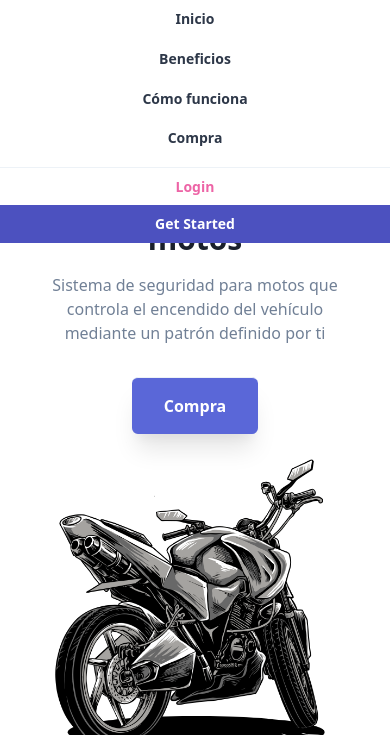
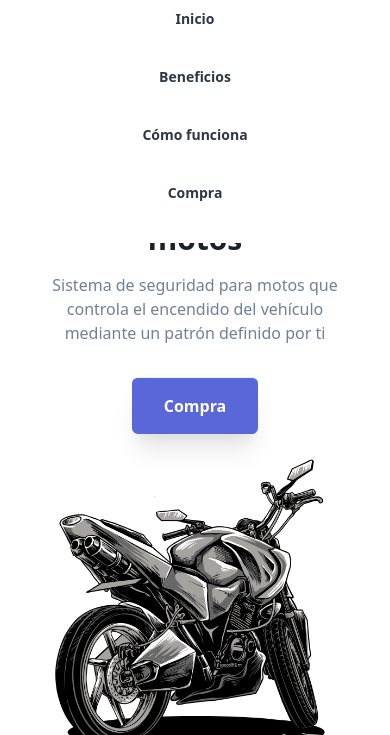
Before and after one commit to Seb4561/seb4561.github.io, a website: page index.html in a window 390 px wide. Both pictures are taken after a click on the element 338 px from the left and 42 px from the top of the page. Shown: the part 109-844 px from the top of the page. Drawn offline with nearby package versions, Linux system fonts and the light colour scheme.

Commit message:
Tweaked mobile menu

```diff
--- a/index.html
+++ b/index.html
@@ -38,11 +38,7 @@
                 <a href="#" class="ml-0 mr-0 font-bold duration-100 md:ml-12 md:mr-3 lg:mr-8 transition-color hover:text-indigo-600">Inicio</a>
                 <a href="#features" class="mr-0 font-bold duration-100 md:mr-3 lg:mr-8 transition-color hover:text-indigo-600">Beneficios</a>
                 <a href="#pricing" class="mr-0 font-bold duration-100 md:mr-3 lg:mr-8 transition-color hover:text-indigo-600">Cómo funciona</a>
-                <a href="#purchase" class="font-bold duration-100 transition-color hover:text-indigo-600">Compra</a>
-                <div class="flex flex-col block w-full font-medium border-t border-gray-200 md:hidden">
-                    <a href="#_" class="w-full py-2 font-bold text-center text-pink-500">Login</a>
-                    <a href="#_" class="relative inline-block w-full px-5 py-3 text-sm leading-none text-center text-white bg-indigo-700 font-bold">Get Started</a>
-                </div>
+                <a href="#purchase" class="font-bold duration-100 transition-color hover:text-indigo-600 mb-10">Compra</a>
             </nav>
             <div class="absolute left-0 flex-col items-center justify-center hidden w-full pb-8 mt-48 border-b border-gray-200 md:relative md:w-auto md:bg-transparent md:border-none md:mt-0 md:flex-row md:p-0 md:items-end md:flex md:justify-between">
                 <a href="#_" class="relative z-40 inline-block w-auto h-full px-5 py-3 text-sm font-bold leading-none text-white transition-all duration-300 bg-indigo-700 rounded shadow-md font-bold lg:bg-white lg:text-indigo-700 sm:w-full lg:shadow-none hover:shadow-xl invisible">Get Started</a>
```
